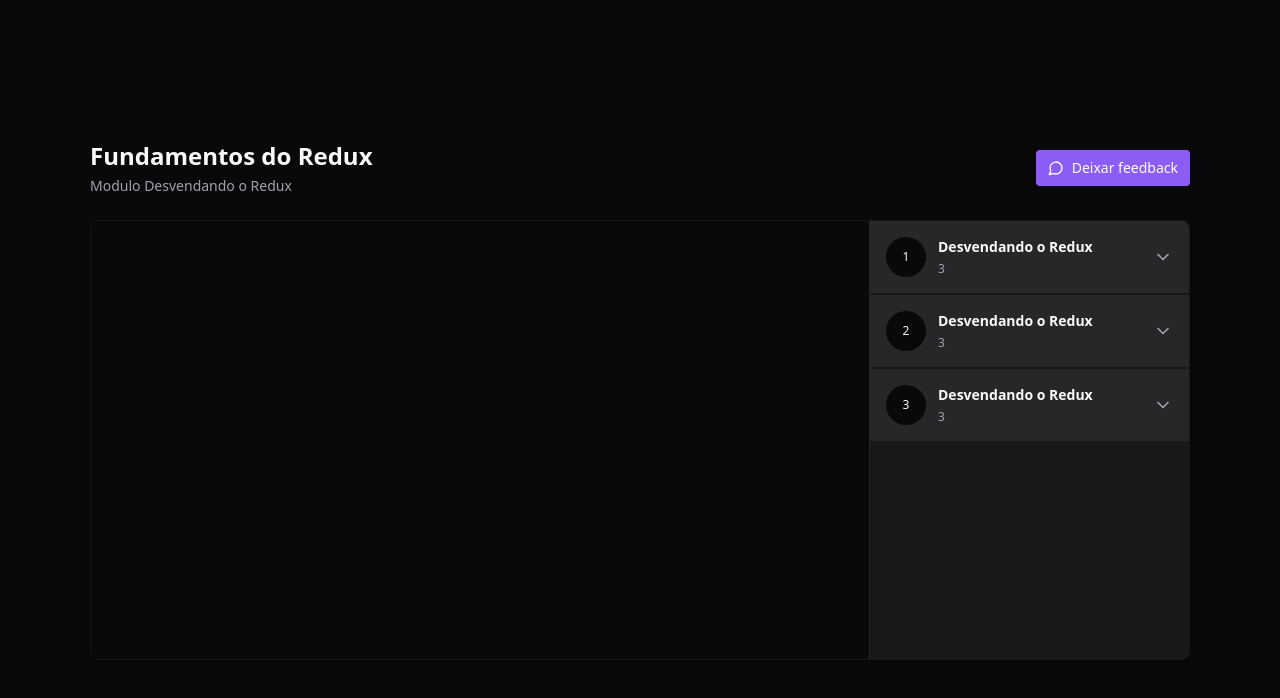
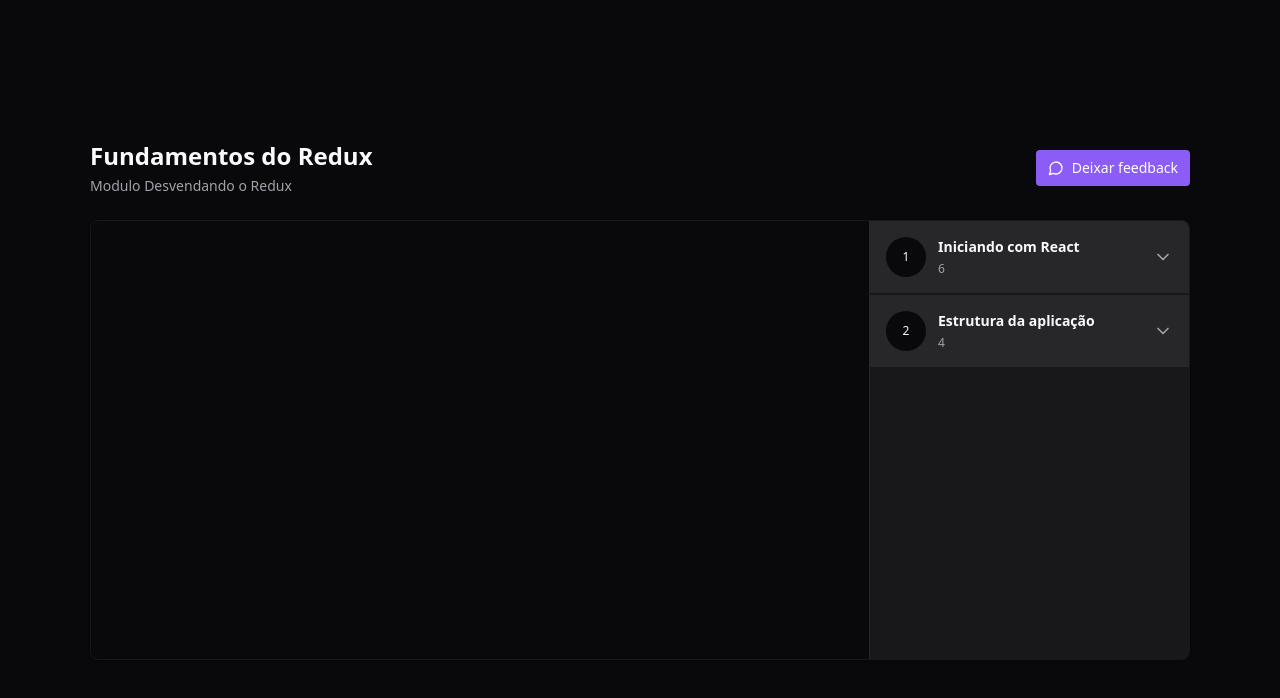
Before and after one commit to bbeatrizr/redux-zustand, a React (Vite) app: page / in a window 1280 px wide. Shown: the top 698 px of the page. Built offline with nearby package versions, Linux system fonts and the light colour scheme.

Commit message:
perf: ⚡️ alteracao entre as aulas

```diff
--- a/src/components/Lesson.tsx
+++ b/src/components/Lesson.tsx
@@ -3,11 +3,15 @@
 interface LessonProps {
   title: string;
   duration: string;
+  onPlay: () => void;
 }
 
-export function Lesson({ title, duration }: LessonProps) {
+export function Lesson({ title, duration, onPlay }: LessonProps) {
   return (
-    <button className="flex items-center gap-3 text-sm text-zinc-400">
+    <button
+      onClick={onPlay}
+      className="flex items-center gap-3 text-sm text-zinc-400"
+    >
       <Video className="w-4 h-4 text-zinc-500" />
       <span>{title}</span>
       <span className="ml-auto font-mono text-xs text-zinc-500">
--- a/src/components/Module.tsx
+++ b/src/components/Module.tsx
@@ -1,6 +1,9 @@
 import * as Collapsible from "@radix-ui/react-collapsible";
 import { ChevronDown } from "lucide-react";
 import { Lesson } from "./Lesson";
+import { useAppSelector } from "../store";
+import { useDispatch } from "react-redux";
+import { play } from "../store/slices/player";
 
 interface ModuleProps {
   moduleIndex: number;
@@ -9,11 +12,17 @@
 }
 
 export function Module({ moduleIndex, title, amonuntOfLessons }: ModuleProps) {
+  const lessons = useAppSelector((state) => {
+    return state.player.course.modules[moduleIndex].lessons;
+  });
+
+  const dispatch = useDispatch();
+
   return (
     <Collapsible.Root className="group">
       <Collapsible.Trigger className=" flex w-full items-center gap-3 bg-zinc-800 p-4">
         <div className="flex h-10 w-10 rounded-full items-center justify-center bg-zinc-950 text-xs">
-          {moduleIndex +1}
+          {moduleIndex + 1}
         </div>
         <div className="flex flex-col gap-1 text-left">
           <strong className="text-sm"> {title}</strong>
@@ -23,9 +32,16 @@
       </Collapsible.Trigger>
       <Collapsible.Content>
         <nav className="relative flex flex-col gap-4 p-6">
-          <Lesson title="Fundamentos Redux" duration="09:14" />
-          <Lesson title="Fundamentos Redux" duration="09:14" />
-          <Lesson title="Fundamentos Redux" duration="09:14" />
+          {lessons.map((lessons, lessonIndex) => {
+            return (
+              <Lesson
+                key={lessons.id}
+                title={lessons.title}
+                duration={lessons.duration}
+                onPlay={() => dispatch(play([moduleIndex, lessonIndex]))}
+              />
+            );
+          })}
         </nav>
       </Collapsible.Content>
     </Collapsible.Root>
--- a/src/components/Video.tsx
+++ b/src/components/Video.tsx
@@ -1,13 +1,24 @@
 import ReactPlayer from "react-player";
+import { useAppSelector } from "../store";
 
 export function Video() {
+  const lesson = useAppSelector((state) => {
+    const { currentModuleIndex, currentLessonIndex } = state.player;
+
+    const currentLesson =
+      state.player.course.modules[currentModuleIndex].lessons[
+        currentLessonIndex
+      ];
+    return currentLesson;
+  });
+
   return (
     <div className="w-full bg-zinc-950 aspect-video">
       <ReactPlayer
         width="100%"
         height="100%"
         controls
-        url="https://www.youtube.com/watch?v=rlT2bOjBYjM&ab_channel=Rocketseat"
+        url={`https://www.youtube.com/watch?v=${lesson.id}`}
       />
     </div>
   );
--- a/src/pages/Player.tsx
+++ b/src/pages/Player.tsx
@@ -1,9 +1,14 @@
-import {  MessageCircle } from "lucide-react";
+import { MessageCircle } from "lucide-react";
 import { Header } from "../components/Header";
 import { Video } from "../components/Video";
 import { Module } from "../components/Module";
+import { useAppSelector } from "../store";
 
 export function Player() {
+  const modules = useAppSelector((state) => {
+    return state.player.course.modules;
+  });
+
   return (
     <div className="h-screen bg-zinc-950 text-zinc-50 flex justify-center items-center">
       <div className="flex w-[1100px] flex-col gap-6">
@@ -20,9 +25,16 @@
             <Video />
           </div>
           <aside className="w-80 absolute top-0 bottom-0 right-0 border-l border-zinc-800 bg-zinc-900 divide-y-2 divide-zinc-900 overflow-y-scroll scrollbar-thin scrollbar-thumb-zinc-800">
-            <Module moduleIndex={0} title="Desvendando o Redux " amonuntOfLessons={3}  />
-            <Module moduleIndex={1} title="Desvendando o Redux " amonuntOfLessons={3}  />
-            <Module moduleIndex={2} title="Desvendando o Redux " amonuntOfLessons={3}  />
+            {modules.map((module, index) => {
+              return (
+                <Module
+                  key={module.id}
+                  moduleIndex={index}
+                  title={module.title}
+                  amonuntOfLessons={module.lessons.length}
+                />
+              );
+            })}
           </aside>
         </main>
       </div>
--- a/src/store/index.ts
+++ b/src/store/index.ts
@@ -1,25 +1,12 @@
-import { configureStore, createSlice } from "@reduxjs/toolkit";
+import { configureStore } from "@reduxjs/toolkit";
 import { useSelector, TypedUseSelectorHook } from "react-redux";
+import { player } from "./slices/player";
 
-const todoSlice = createSlice({
-  name: "todo",
-  initialState: ["Fazer café", "Estudar redux"],
-
-  reducers: {
-    add: (state, action) => {
-      state.push(action.payload.newTodo);
-    },
+export const store = configureStore({
+  reducer: {
+    player,
   },
 });
 
-export const store = configureStore({
-  reducer: {
-    todo: todoSlice.reducer,
-  },
-});
-
-export const { add } = todoSlice.actions;
-
 export type RootState = ReturnType<typeof store.getState>;
-
 export const useAppSelector: TypedUseSelectorHook<RootState> = useSelector;
--- /dev/null
+++ b/src/store/slices/player.ts
@@ -0,0 +1,74 @@
+import { createSlice } from "@reduxjs/toolkit";
+
+const playerSlice = createSlice({
+  name: "player",
+  initialState: {
+    course: {
+      modules: [
+        {
+          id: "1",
+          title: "Iniciando com React",
+          lessons: [
+            { id: "Jai8w6K_GnY", title: "CSS Modules", duration: "13:45" },
+            {
+              id: "w-DW4DhDfcw",
+              title: "Estilização do Post",
+              duration: "10:05",
+            },
+            {
+              id: "D83-55LUdKE",
+              title: "Componente: Header",
+              duration: "06:33",
+            },
+            {
+              id: "W_ATsETujaY",
+              title: "Componente: Sidebar",
+              duration: "09:12",
+            },
+            { id: "Pj8dPeameYo", title: "CSS Global", duration: "03:23" },
+            {
+              id: "8KBq2vhwbac",
+              title: "Form de comentários",
+              duration: "11:34",
+            },
+          ],
+        },
+        {
+          id: "2",
+          title: "Estrutura da aplicação",
+          lessons: [
+            {
+              id: "gE48FQXRZ_o",
+              title: "Componente: Comment",
+              duration: "13:45",
+            },
+            { id: "Ng_Vk4tBl0g", title: "Responsividade", duration: "10:05" },
+            {
+              id: "h5JA3wfuW1k",
+              title: "Interações no JSX",
+              duration: "06:33",
+            },
+            {
+              id: "1G0vSTqWELg",
+              title: "Utilizando estado",
+              duration: "09:12",
+            },
+          ],
+        },
+      ],
+    },
+    currentModuleIndex: 0,
+    currentLessonIndex: 0,
+  },
+
+  reducers: {
+    play: (state, action) => {
+      state.currentModuleIndex = action.payload[0];
+      state.currentLessonIndex = action.payload[1];
+    },
+  },
+});
+
+export const { play } = playerSlice.actions;
+
+export const player = playerSlice.reducer;
```
